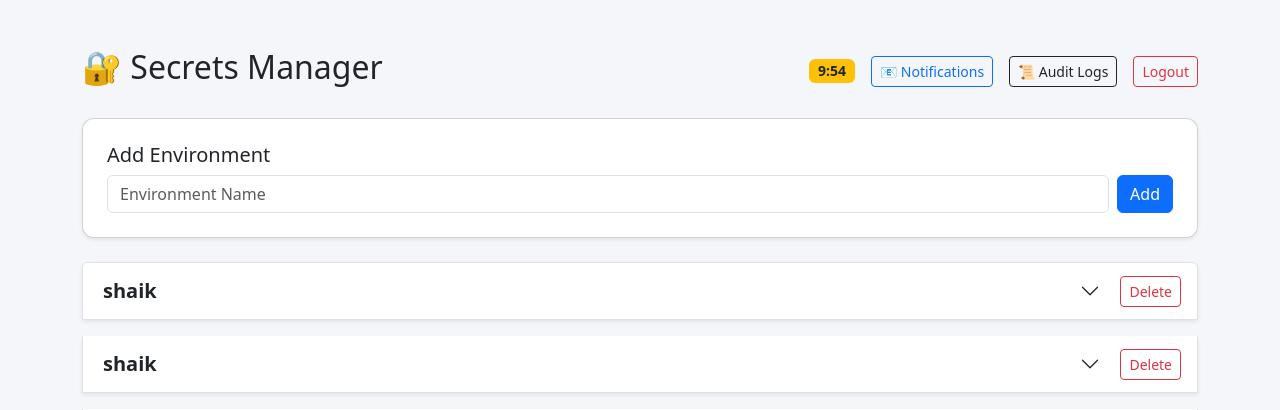
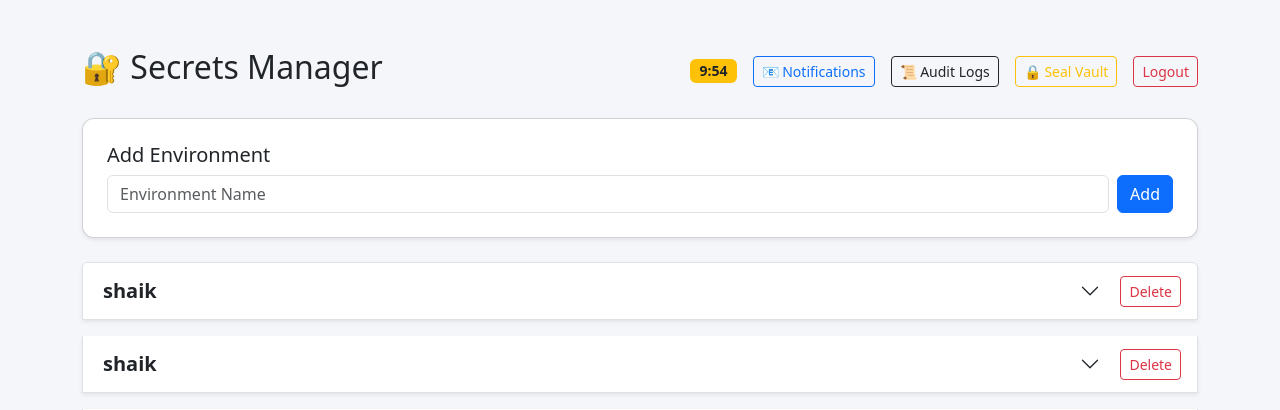
Before and after one commit to shaik-byte/ci-secrets-management, a Django app: template vault_dashboard/templates/vault_dashboard/dashboard.html in a window 1280 px wide. Shown: the top 410 px of the page. Run offline with Django 5.2, Linux system fonts and the light colour scheme; the template is opened without the code that fills it: values that come from a table or form of the project are taken from there, others are empty; data comes from the database, SQL or seed files in the repository.

Commit message:
Add manual Seal Vault button on secrets dashboard

```diff
--- a/vault_dashboard/templates/vault_dashboard/dashboard.html
+++ b/vault_dashboard/templates/vault_dashboard/dashboard.html
@@ -33,6 +33,13 @@
             <a href="{% url 'audit_dashboard' %}" class="btn btn-outline-dark btn-sm">
                 📜 Audit Logs
             </a>
+
+            <form method="POST" action="{% url 'seal' %}" class="d-inline">
+                {% csrf_token %}
+                <button type="submit" class="btn btn-outline-warning btn-sm">
+                    🔒 Seal Vault
+                </button>
+            </form>
 
             <a href="{% url 'logout' %}" class="btn btn-outline-danger btn-sm">
                 Logout
```
